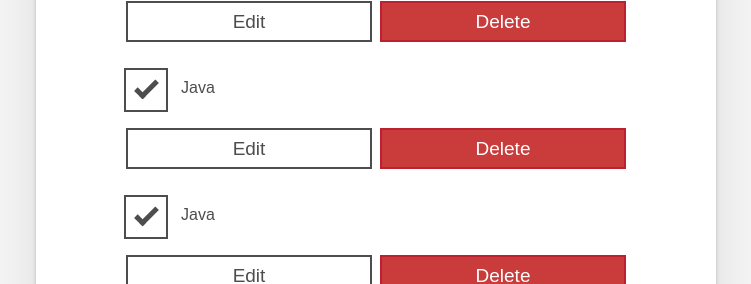
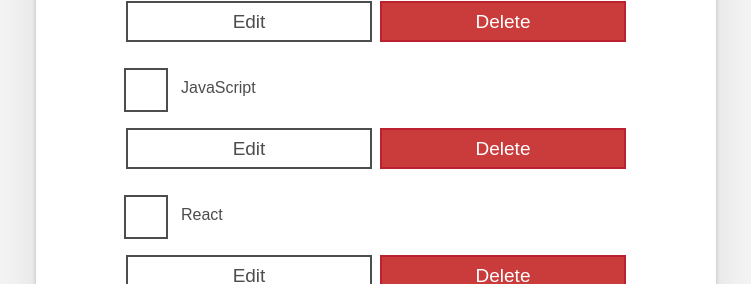
Before and after one commit to bishtkiran/TodoMatic-React, a React (Create React App) app: page / in a window 1280 px wide. Shown: the part 502-786 px from the top of the page, without its empty margins (264-1015 px from the left). Built offline with nearby package versions, Linux system fonts and the light colour scheme.

Commit message:
Created unique Todo's by passing data as props

```diff
--- a/src/App.js
+++ b/src/App.js
@@ -45,9 +45,9 @@ function App(props) {
         className="todo-list stack-large stack-exception"
         aria-labelledby="list-heading"
       >
-      <Todo />
-      <Todo />
-      <Todo />
+      <Todo name="Java" completed={true} id ="todo-0"/>
+      <Todo name ="JavaScript" completed={false} id="todo-1" />
+      <Todo name ="React" completed={false} id="todo-2"/>
       </ul>
     </div>
   );
--- a/src/components/Todo.js
+++ b/src/components/Todo.js
@@ -4,17 +4,17 @@ function Todo(props) {
   return (
     <li className="todo stack-small">
           <div className="c-cb">
-            <input id="todo-0" type="checkbox" defaultChecked={true} />
-            <label className="todo-label" htmlFor="todo-0">
-              Java
+            <input id={props.id} type="checkbox" defaultChecked={props.completed} />
+            <label className="todo-label" htmlFor={props.id}>
+              {props.name}
             </label>
           </div>
           <div className="btn-group">
             <button type="button" className="btn">
-              Edit <span className="visually-hidden">Java</span>
+              Edit <span className="visually-hidden">{props.name}</span>
             </button>
             <button type="button" className="btn btn__danger">
-              Delete <span className="visually-hidden">Java</span>
+              Delete <span className="visually-hidden">{props.name}</span>
             </button>
           </div>
         </li>
```
